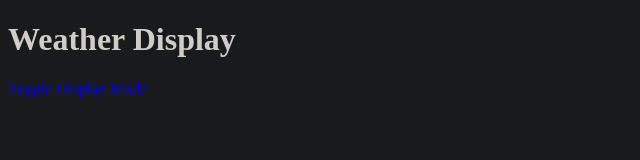
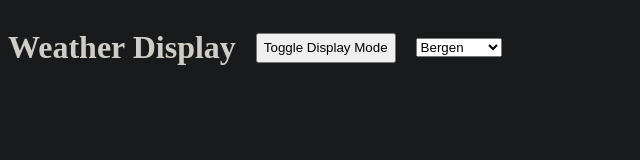
Before and after one commit to Coow/goodgame, a plain HTML site: page task1/index.html in a window 1280 px wide. Shown: the whole page, without its empty margins (0-640 px from the left). Drawn offline with Linux system fonts and the light colour scheme; no server answers.

Commit message:
Added dynamic list of cities, and dropdown menu for selecting them

```diff
--- a/task1/index.css
+++ b/task1/index.css
@@ -3,12 +3,20 @@ body {
     background-color: rgb(24, 26, 27);
 }
 
+#header {
+    display: flex;
+    align-items: center;
+}
+
+.toggleButton {
+    height: 30px;
+    margin: 20px;
+}
+
+/* CSS For the Grid Display*/
 #flexgrid {
     display: flex;
     flex-wrap: wrap;
-}
-#table {
-    display: none;
 }
 
 .weatherDisplay {
@@ -17,7 +25,6 @@ body {
     margin: 10px;
     border: 1px solid rgb(208, 204, 198);
 }
-
 
 .weatherDisplay h4 {
     float: left;
@@ -45,3 +52,25 @@ body {
     text-align: center;
     border-bottom: 1px solid white;
 }
+
+/* CSS For the Table Display*/
+#table {
+    border-collapse: collapse;
+    display: none;
+}
+
+#table img{
+    width: 40px;
+}
+
+#table tr:nth-child(even){
+    background-color: rgb(58, 62, 65);
+}
+
+#table tr:nth-child(odd){
+    background-color: rgb(31, 34, 35);
+}
+
+#table td, #table tr {
+    border: 1px solid rgb(84, 91, 94);
+}
--- a/task1/index.html
+++ b/task1/index.html
@@ -5,7 +5,10 @@
         <link rel="stylesheet" href="index.css">
     </head>
     <body>
-        <h1>Weather Display</h1>
-        <a href='javascript:;' onmousedown="toggleDisplayMode();">Toggle Display Mode</a>
+        <div id="header">
+            <h1>Weather Display</h1>
+            <button href='javascript:;' class="toggleButton" onmousedown="toggleDisplayMode();">Toggle Display Mode</button>
+            <select id="citySelector" onchange="getWeatherForCity()"></select>
+        </div>
     </body>
 </html>
--- a/task1/index.js
+++ b/task1/index.js
@@ -26,39 +26,41 @@ parameters = [
 
 cleanWeatherData = [];
 
-async function getWeatherData() {
-    let res = await fetch('https://api.met.no/weatherapi/locationforecast/2.0?lat=-13.9833&lon=33.7833');
+cities = [
+    {
+        "cityName": "Bergen",
+        "lat": 60.39,
+        "lon": 5.32
+    },
+    {
+        "cityName": "Oslo",
+        "lat": 59.91,
+        "lon": 10.75
+    },
+    {
+        "cityName": "Trondheim",
+        "lat": 63.4,
+        "lon": 10.39
+    },
+    {
+        "cityName": "Stavanger",
+        "lat": 58.97,
+        "lon": 5.73
+    },
+    {
+        "cityName": "Bodø",
+        "lat": 67.28,
+        "lon": 14.41
+    }
+]
+
+async function getWeatherData(lat_lon) {
+    let res = await fetch(`https://api.met.no/weatherapi/locationforecast/2.0?${lat_lon}`);
     let data = await res.json();
     return data;
 }
 
-getWeatherData().then(
-    weatherData => {
-        weatherData.properties.timeseries.forEach(element => {
-            date = new Date(element.time)
-
-            cleanWeatherData.push({
-                time: (
-                    date.toLocaleDateString('en-US', {weekday: 'short', month: 'short', day: 'numeric'})
-                    + " " +
-                    date.toLocaleTimeString('en-US',{hour12: false, hour: "numeric", minute: "numeric"})),
-                air_temperature: element.data.instant.details.air_temperature,
-                wind_speed: element.data.instant.details.wind_speed,
-                wind_direction: element.data.instant.details.wind_from_direction,
-                humidity: element.data.instant.details.relative_humidity,
-                precipitation: getPrecipitation(element),
-                weatherIcon: getWeatherIcon(element),
-            })
-        });
-
-        createFlexGrid();
-        createHTMLTable();
-    }
-)
-
 function createHTMLTable() {
-    //console.log("Creating HTML Table")
-    console.log(cleanWeatherData)
     weatherTable = document.createElement('table');
     weatherTable.id = 'table'
 
@@ -79,8 +81,13 @@ function createHTMLTable() {
 
         parameters.forEach((parameter) => {
             td = document.createElement('td');
-            td.appendChild(document.createTextNode(element[parameter.value]));
-            weatherValues.appendChild(td);
+
+            if(parameter.value == 'weatherIcon') {
+                createWeatherIconElement(element.weatherIcon,weatherValues);
+            } else {
+                td.appendChild(document.createTextNode(element[parameter.value]));
+                weatherValues.appendChild(td);
+            }
         });
 
         tableBody.appendChild(weatherValues)
@@ -172,3 +179,62 @@ function toggleDisplayMode(){
         table.style.display = 'none';
     }
 }
+
+function createDropdownList(){
+    parentSelector = document.getElementById('citySelector');
+
+    cities.forEach(city => {
+        option = document.createElement('option');
+        option.textContent = city.cityName;
+        option.value = `lat=${city.lat}&lon=${city.lon}`
+
+        parentSelector.appendChild(option);
+    });
+}
+
+window.onload = function(){
+    createDropdownList();
+    getWeatherForCity();
+}
+
+function getWeatherForCity(){
+    lat_lon = document.getElementById('citySelector').value;
+    console.log(lat_lon);
+
+    clearTableAndFlex();
+
+    getWeatherData(lat_lon).then(
+        weatherData => {
+            weatherData.properties.timeseries.forEach(element => {
+                date = new Date(element.time)
+
+                cleanWeatherData.push({
+                    time: (
+                        date.toLocaleDateString('en-US', {weekday: 'short', month: 'short', day: 'numeric'})
+                        + " " +
+                        date.toLocaleTimeString('en-US',{hour12: false, hour: "numeric", minute: "numeric"})),
+                    air_temperature: element.data.instant.details.air_temperature,
+                    wind_speed: element.data.instant.details.wind_speed,
+                    wind_direction: element.data.instant.details.wind_from_direction,
+                    humidity: element.data.instant.details.relative_humidity,
+                    precipitation: getPrecipitation(element),
+                    weatherIcon: getWeatherIcon(element),
+                })
+            });
+
+            createFlexGrid();
+            createHTMLTable();
+        }
+    )
+}
+
+function clearTableAndFlex(){
+    table = document.getElementById('table')
+    flexgrid = document.getElementById('flexgrid')
+    if(table !== null){
+        table.remove();
+    }
+    if(flexgrid !== null){
+        flexgrid.remove();
+    }
+}
```
